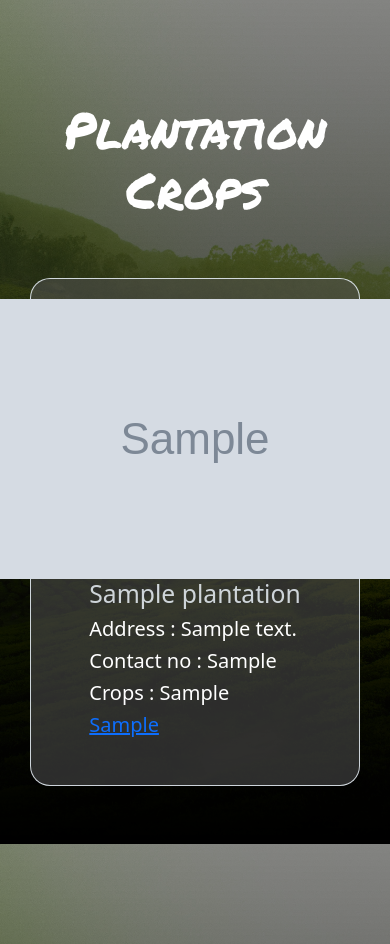
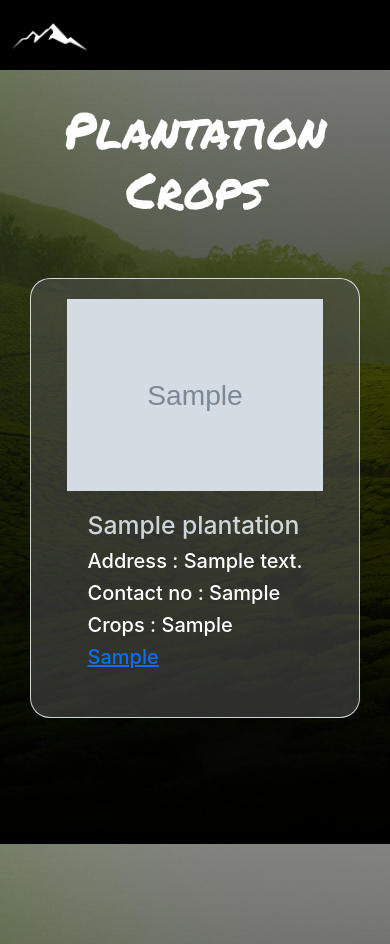
Before and after one commit to Akshay-s-nair/PALLIVASAL_WEBSITE_2, a Flask app: page /plantation_crops in a window 390 px wide. Run offline with Flask 3, Linux system fonts and the light colour scheme; tables that the repository leaves empty hold one stand-in row (values such as "Sample post"); grey boxes marked "Sample" are stand-in pictures.

Commit message:
modified plantation css and html

```diff
--- a/static/CSS/spices/plantation_cropes.css
+++ b/static/CSS/spices/plantation_cropes.css
@@ -74,6 +74,7 @@ h2{
   padding: 10px 30px 30px 30px;
 }
 img.asd{
+  object-fit: contain;
     width: 400px;
     height: 280px;
 }
@@ -99,9 +100,125 @@ img.asd{
     padding-left: 0px;
     padding-bottom: 20px;
   }
-  img {
+  img.asd {
     width: 280px;
     height: 192px;
     margin-right: 0px;
+    margin-bottom: 20px;
   }
 }
+
+
+
+
+
+body{
+  font-family: -apple-system, BlinkMacSystemFont, 'Segoe UI', Roboto, Oxygen, Ubuntu, Cantarell, 'Open Sans', 'Helvetica Neue', sans-serif;
+
+}
+.navv{
+  position: fixed;
+  width: 100%;
+  z-index: 9999;
+  top: 0;
+}
+.navbar{
+  height: 70px;
+  width: 100%;
+  background-color: #000000;
+
+
+}
+#logo{
+ padding-top: 10px;
+ padding-left: 10px;
+}
+
+.navbar .nav-header{
+  display: inline;
+}
+.navbar .nav-header .nav-logo{
+  display: inline-block;
+  margin-top: -7px;
+}
+.navbar .nav-links{
+  display: inline;
+  float: right;
+  font-size: 18px;
+  padding: 0px 0px 0px 0px;
+}
+
+
+.navbar .nav-links a{
+  padding: 10px 12px;
+  text-decoration: none;
+  font-weight: 550;
+  color: white;
+}
+/* Hover effects */
+.navbar .nav-links a:hover{
+  background-color: #00000025;
+}
+
+/* responsive navbar toggle button */
+.navbar #nav-check, .navbar .nav-btn{
+  display: none;
+}
+
+@media (max-width:700px) {
+  .explorer1{
+    text-align: center;
+    padding-top: 55%;
+    text-decoration: none;
+
+  }
+  .navbar .nav-btn{
+    display: inline-block;
+    position: absolute;
+    top: 0px;
+    right: 0px;
+  }
+  .navbar .nav-btn label {
+    display: inline-block;
+    width: 80px;
+    height: 70px;
+    padding: 25px;
+  }
+  .navbar .nav-btn label span {
+    display: block;
+    height: 10px;
+    width: 25px;
+    border-top: 3px solid #eee;
+  }
+  .navbar .nav-btn label:hover, .navbar #nav-check:checked ~ .nav-btn label {
+    background-color: #000000;
+  }
+  .navbar .nav-links{
+    position: absolute;
+    display: block;
+    text-align: center;
+    width: 50%;
+    background-color: #00000098;
+    transition: all 0.3s ease-in;
+    overflow-y: hidden;
+    top: 70px;
+    right: 0px;
+  }
+  .navbar .nav-links a {
+    display: block;
+  }
+
+  /* when nav toggle button not checked */
+  .navbar #nav-check:not(:checked) ~ .nav-links {
+    height: 0px;
+  }
+
+  /* when nav toggle button is checked */
+  .navbar #nav-check:checked ~ .nav-links {
+    height: calc(100vh - 470px);
+    overflow-y: auto;
+  }
+
+
+
+}
--- a/templates/index.html
+++ b/templates/index.html
@@ -253,7 +253,7 @@
         />
       </section>
 
-      <!----------------------Abbout Us------------------------>
+      <!----------------------About Us------------------------>
       <section>
 
         <div class="text-white" id="aboutus"><h4>Contact US</h4></div>
--- a/templates/plantation_crops.html
+++ b/templates/plantation_crops.html
@@ -18,6 +18,26 @@
     <link rel="stylesheet" type="text/css" href="{{ url_for('static',filename='CSS/spices/Plantation_cropes.css') }}">
 
   <body>
+    <div class="navv">
+      <nav class="navbar">
+        <!-- Navbar logo -->
+        <div class="nav-header">
+          <div class="nav-logo">
+            <a href="#">
+              <img
+                id="logo"
+                src="{{url_for('static',filename='images/logo.png')}}"
+                width="90px"
+                alt="logo"
+              />
+            </a>
+          </div>
+        </div>
+
+        <!-- responsive navbar toggle button -->
+      </nav>
+    </div>
+
 
   <h1 class="LW">
     Plantation Crops
@@ -61,14 +81,3 @@
     ></script>
   </body>
 </html>
-
-
-
-<!DOCTYPE html>
-
-  <title>Document</title>
-</head>
-<body>
-
-</body>
-</html>
```
